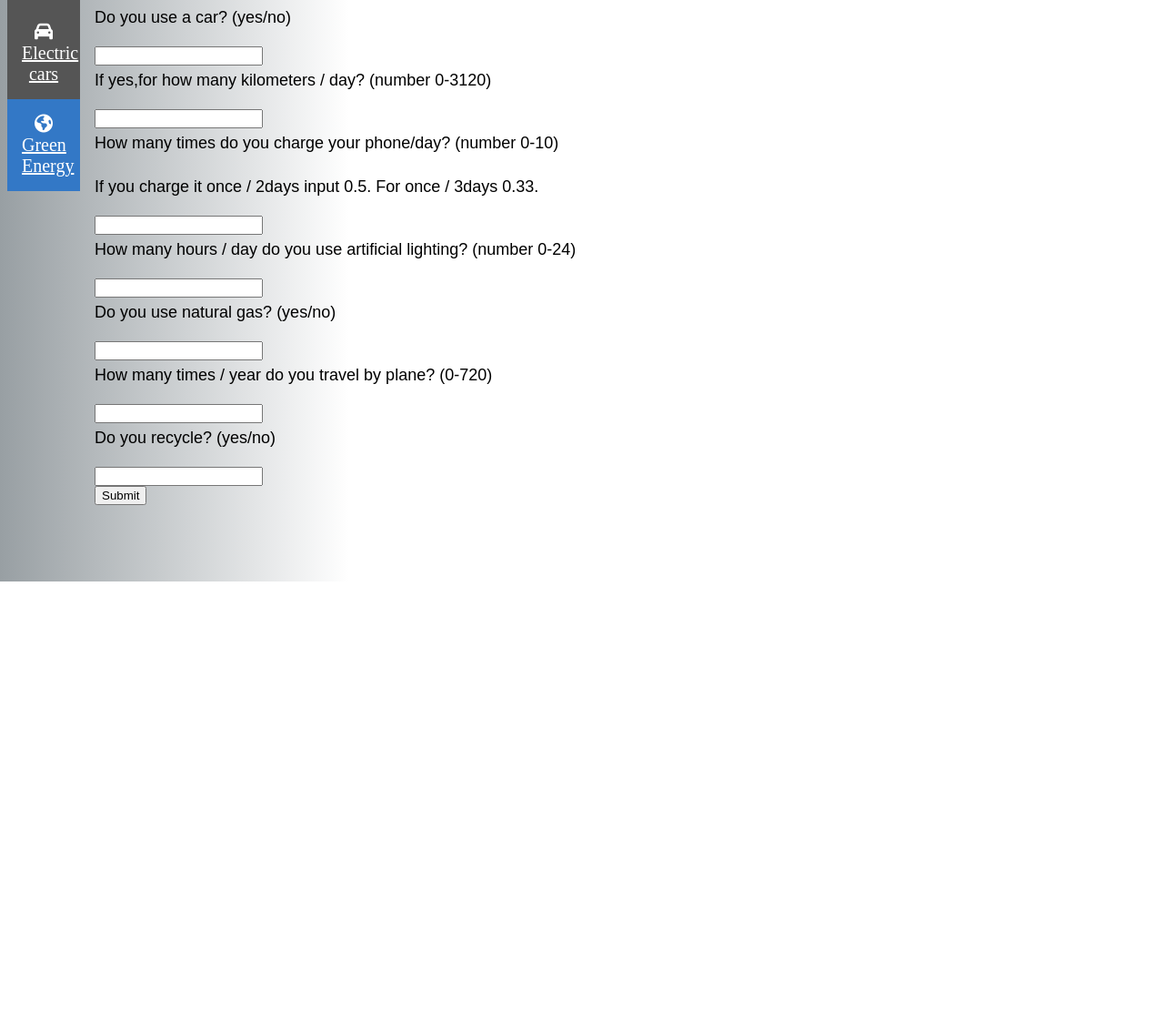
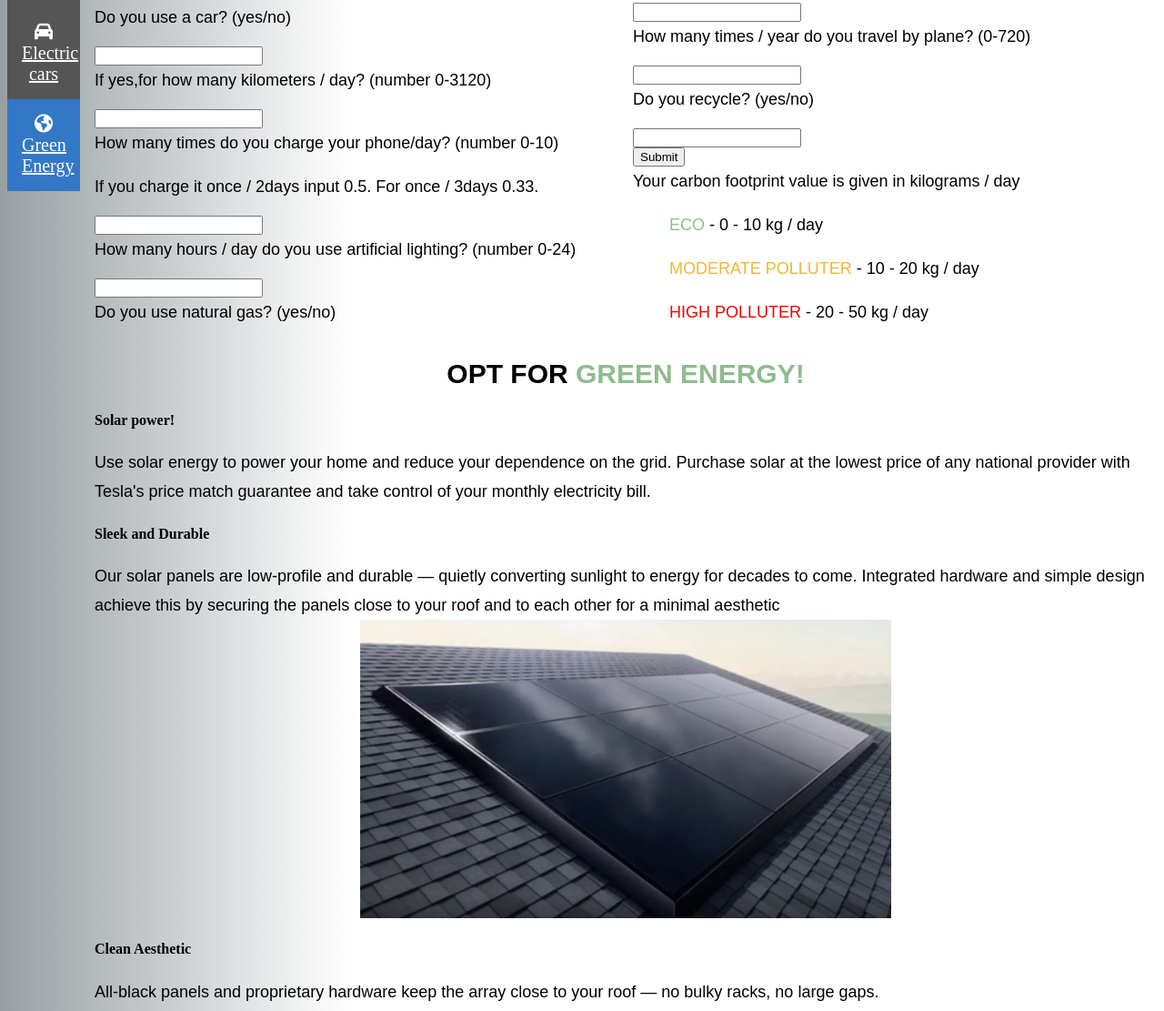
Before and after one commit to marcutudor79/Site_ecology_C02calculator, a plain HTML site: page susteinable.html in a window 1280 px wide. Shown: the part 161-1272 px from the top of the page at 91% size. Before the commit the page ends 800 px from the top, so only its background shows below. Drawn offline with Linux system fonts and the light colour scheme.

Commit message:
finished the site, need to calibrate the calculator

```diff
--- a/susteinable.html
+++ b/susteinable.html
@@ -8,6 +8,11 @@
           type = "image/x-icon">
     <script src="https://kit.fontawesome.com/9af35d77a2.js" crossorigin="anonymous"></script>
     <link rel="stylesheet" href="style.css" type="text/css">
+    <style>
+        div.calculator{
+            column-count: 2;
+        }
+    </style>
 </head>
 <body>
 <nav class="icon-bar">
@@ -19,6 +24,7 @@
 <main>
     <h1>How green are you?</h1>
     <h2>Calculte your carbon footprint!</h2>
+    <div class="calculator">
     <form>
         <p>Do you use a car? (yes/no)</p>
         <input type="text" id="car">
@@ -37,9 +43,40 @@
         <input type="text" id="recycle">
         <br>
         <input type="submit" onclick="calculate()">
+        <p> Your carbon footprint value is given in kilograms / day
+        <ul type="none">
+        <li><span style="color:darkseagreen">ECO</span> - 0 - 10 kg / day</li>
+        <li><span style="color: #f0b733">MODERATE POLLUTER</span> - 10 - 20 kg / day</li>
+        <li><span style="color: #f00300">HIGH POLLUTER</span> - 20 - 50 kg / day</li>
+        </ul></p>
 
 
     </form>
+    </div>
+
+    <br>
+    <h2>OPT FOR <span style="color:darkseagreen">GREEN ENERGY!</span></h2>
+    <h4>Solar power!</h4>
+    <p>Use solar energy to power your home and reduce your dependence on the grid.
+        Purchase solar at the lowest price of any national provider with Tesla's
+        price match guarantee and take control of your monthly electricity bill.</p>
+    <h4>Sleek and Durable</h4>
+    <p style="margin: 0 0 0px"> Our solar panels are low-profile and durable — quietly converting sunlight
+        to energy for decades to come. Integrated hardware and simple design achieve
+        this by securing the panels close to your roof and to each other for a minimal
+        aesthetic</p>
+    <img style="margin-left:25%; width: 50%" src="media/img5.jpg"></a>
+    <h4>Clean Aesthetic</h4>
+    <p>
+        All-black panels and proprietary hardware keep the array close to your roof — no bulky racks, no large gaps.
+    </p>
+    <img style="margin-left:25%; width: 50%" src="media/img6.jpg"></a>
+    <h4>Maximum Durability</h4>
+    <p>
+        Solar panels are designed with durability of both the array and your roof in mind — simple installation and proprietary hardware mean minimum impact to your roof.
+    </p>
+    <a href="https://www.tesla.com/solarpanels"><img style="margin-left:25%; width: 50%" src="media/img4.jpg"></a>
+    </div>
     <script>
         function calculate() {
             var s = 0;
@@ -59,7 +96,7 @@
             if (Number(check2) === Number(0)) {
                 s = s + 5;
             }
-            window.alert(s);
+            window.alert(s + " kilograms / day");
         }
 
     </script>
```
Also changed, not shown: media/img4.jpg (added), media/img5.jpg (added), media/img6.jpg (added).
